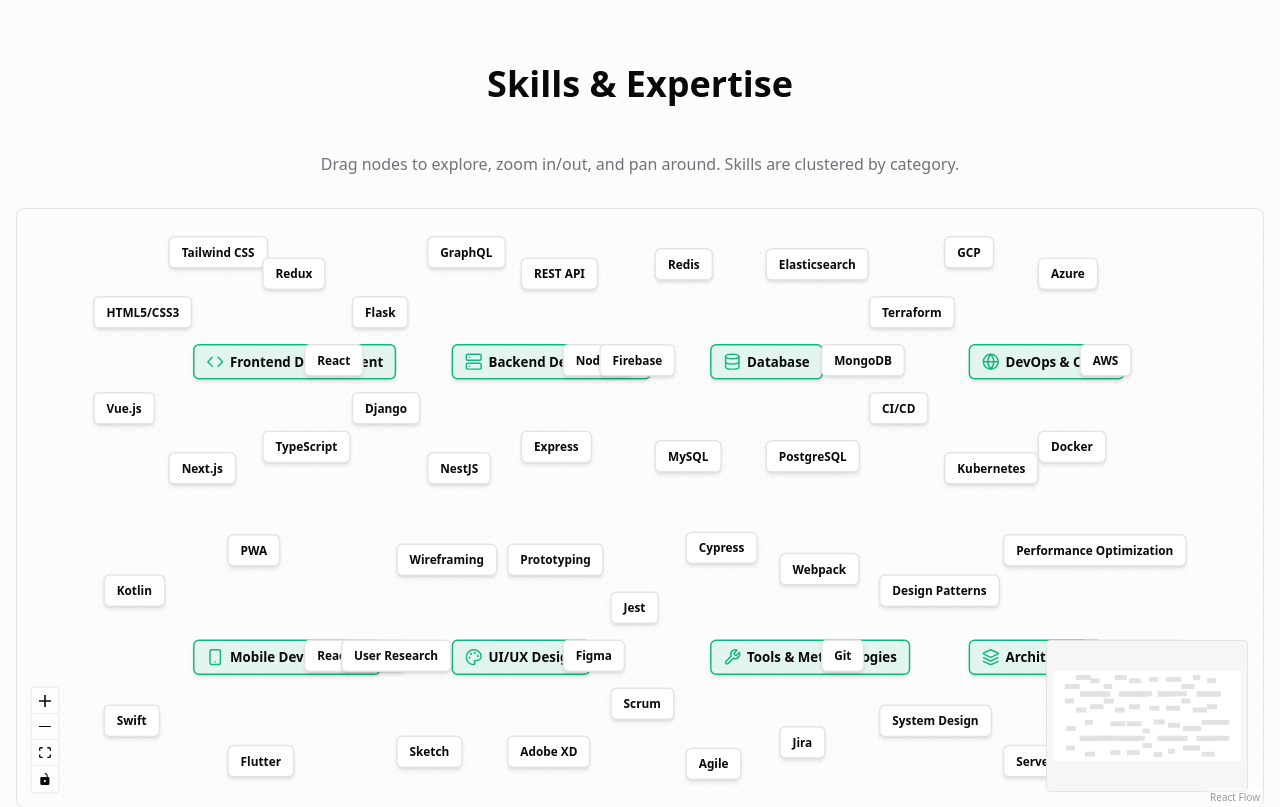
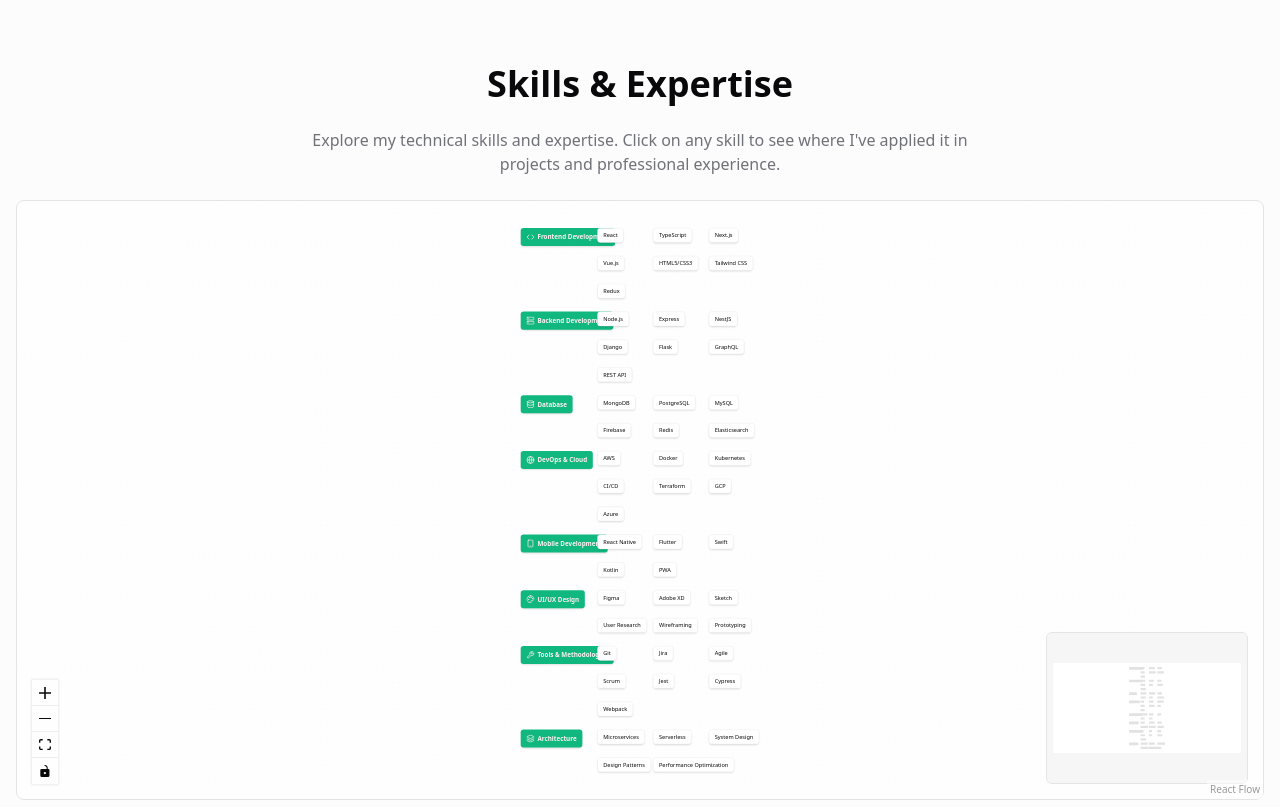
Before and after one commit to Bhanuteja917/project-portfolio-vibe, a React (Vite) app: page / in a window 1280 px wide. Shown: the part 3420-4227 px from the top of the page. Built offline with nearby package versions, Linux system fonts and the light colour scheme.

Commit message:
Refactor skills graph component
The skills graph component has been refactored to resemble the roadmap.sh graph. Clicking on a skill now opens a context pane showing where the skill is used.

```diff
--- a/src/components/SkillsGraph.tsx
+++ b/src/components/SkillsGraph.tsx
@@ -1,5 +1,5 @@
 
-import { useCallback, useEffect, useState } from 'react';
+import { useCallback, useState } from 'react';
 import {
   ReactFlow,
   MiniMap,
@@ -11,9 +11,15 @@ import {
   Node,
   Edge,
   ConnectionLineType,
-  MarkerType,
+  NodeTypes,
+  Position,
 } from '@xyflow/react';
 import '@xyflow/react/dist/style.css';
+import { ContextMenu, ContextMenuContent, ContextMenuTrigger } from './ui/context-menu';
+import { Card, CardContent, CardDescription, CardHeader, CardTitle } from './ui/card';
+import { Sheet, SheetContent, SheetDescription, SheetHeader, SheetTitle } from './ui/sheet';
+import { Dialog, DialogContent, DialogDescription, DialogHeader, DialogTitle } from './ui/dialog';
+import { Popover, PopoverContent, PopoverTrigger } from './ui/popover';
 
 interface SkillCategory {
   title: string;
@@ -21,20 +27,53 @@ interface SkillCategory {
   skills: string[];
 }
 
-// Custom node component for skills
-const SkillNode = ({ data }: { data: { label: string } }) => {
+interface SkillUsage {
+  name: string;
+  description: string;
+  projects?: string[];
+  experience?: string[];
+}
+
+// Sample skill usage data - in a real app, this would come from a proper data source
+const skillUsages: Record<string, SkillUsage> = {
+  "React": {
+    name: "React",
+    description: "A JavaScript library for building user interfaces.",
+    projects: ["Portfolio Website", "E-commerce Dashboard", "Social Media App"],
+    experience: ["3 years at TechCorp", "2 years at StartupX"]
+  },
+  "TypeScript": {
+    name: "TypeScript",
+    description: "A typed superset of JavaScript that compiles to plain JavaScript.",
+    projects: ["Banking API", "Portfolio Website"],
+    experience: ["2 years at FinTech Inc"]
+  },
+  "Node.js": {
+    name: "Node.js",
+    description: "JavaScript runtime built on Chrome's V8 JavaScript engine.",
+    projects: ["REST API", "Backend Services", "Real-time Chat App"],
+    experience: ["4 years at WebDev Agency"]
+  },
+  // More skills could be added here...
+};
+
+// Custom node components
+const SkillNode = ({ data }: { data: { label: string; onClick: () => void } }) => {
   return (
-    <div className="px-4 py-2 shadow-md rounded-lg bg-card border-2 border-border hover:border-primary transition-colors duration-300">
-      <div className="font-bold">{data.label}</div>
+    <div
+      className="px-4 py-2 shadow-md rounded-lg bg-card border border-border hover:border-primary transition-colors duration-300 cursor-pointer"
+      onClick={data.onClick}
+    >
+      <div className="font-medium">{data.label}</div>
     </div>
   );
 };
 
-// Custom node component for categories
+// Category node with styled header
 const CategoryNode = ({ data }: { data: { label: string; icon: React.ReactNode } }) => {
   return (
-    <div className="px-4 py-2 shadow-md rounded-lg bg-primary/10 border-2 border-primary flex items-center gap-2">
-      <div className="text-primary">{data.icon}</div>
+    <div className="px-4 py-3 shadow-md rounded-lg bg-primary text-primary-foreground flex items-center gap-2">
+      <div>{data.icon}</div>
       <div className="font-bold text-lg">{data.label}</div>
     </div>
   );
@@ -47,33 +86,30 @@ interface SkillsGraphProps {
 const SkillsGraph: React.FC<SkillsGraphProps> = ({ skillCategories }) => {
   const [nodes, setNodes, onNodesChange] = useNodesState([]);
   const [edges, setEdges, onEdgesChange] = useEdgesState([]);
-  const [initialized, setInitialized] = useState(false);
+  const [selectedSkill, setSelectedSkill] = useState<string | null>(null);
+  const [isOpen, setIsOpen] = useState(false);
 
-  const onConnect = useCallback((params: any) => {
-    setEdges((eds) => addEdge(params, eds));
-  }, [setEdges]);
+  // Handle node click
+  const handleNodeClick = useCallback((skill: string) => {
+    setSelectedSkill(skill);
+    setIsOpen(true);
+  }, []);
 
   // Generate nodes and edges from skill categories
-  useEffect(() => {
-    if (initialized) return;
-
+  useState(() => {
     const newNodes: Node[] = [];
     const newEdges: Edge[] = [];
 
-    // Calculate the number of categories per row
-    const categoriesPerRow = 4;
-    const radius = 300; // radius for categories
-    const skillRadius = 150; // radius for skills
+    const spacing = 200;
+    let yPosition = 50;
 
-    // Create nodes for categories
+    // Create roadmap-style layout
     skillCategories.forEach((category, categoryIndex) => {
       const categoryId = `category-${categoryIndex}`;
-      const row = Math.floor(categoryIndex / categoriesPerRow);
-      const col = categoryIndex % categoriesPerRow;
 
-      // Position categories in a grid layout
-      const categoryX = col * 350 + 200;
-      const categoryY = row * 400 + 100;
+      // Position categories vertically
+      const categoryY = yPosition;
+      const categoryX = 150;
 
       // Add category node
       newNodes.push({
@@ -84,22 +120,27 @@ const SkillsGraph: React.FC<SkillsGraphProps> = ({ skillCategories }) => {
           label: category.title,
           icon: category.icon
         },
+        targetPosition: Position.Left,
+        sourcePosition: Position.Right,
       });
 
-      // Create nodes for skills in a circular pattern around the category
+      // Position skills in horizontal row after the category
       category.skills.forEach((skill, skillIndex) => {
-        const angle = (skillIndex * 2 * Math.PI) / category.skills.length;
         const skillId = `skill-${categoryIndex}-${skillIndex}`;
-
-        const skillX = categoryX + skillRadius * Math.cos(angle);
-        const skillY = categoryY + skillRadius * Math.sin(angle);
+        const skillX = categoryX + 220 + (skillIndex % 3) * 160;
+        const skillY = categoryY + Math.floor(skillIndex / 3) * 80;
 
         // Add skill node
         newNodes.push({
           id: skillId,
           type: 'skillNode',
           position: { x: skillX, y: skillY },
-          data: { label: skill },
+          data: {
+            label: skill,
+            onClick: () => handleNodeClick(skill)
+          },
+          targetPosition: Position.Left,
+          sourcePosition: Position.Right,
         });
 
         // Add edge connecting category to skill
@@ -109,35 +150,44 @@ const SkillsGraph: React.FC<SkillsGraphProps> = ({ skillCategories }) => {
           target: skillId,
           type: 'smoothstep',
           animated: false,
-          style: { stroke: 'rgba(100, 100, 100, 0.3)', strokeWidth: 2 },
-          markerEnd: {
-            type: MarkerType.ArrowClosed,
-            width: 15,
-            height: 15,
-            color: 'rgba(100, 100, 100, 0.3)',
-          },
+          style: { stroke: 'rgba(100, 100, 100, 0.4)', strokeWidth: 2 },
         });
+
+        // Connect skills to each other within the same category
+        if (skillIndex > 0) {
+          const prevSkillId = `skill-${categoryIndex}-${skillIndex - 1}`;
+          if (skillIndex % 3 !== 0) { // Only connect horizontally aligned skills
+            newEdges.push({
+              id: `edge-${prevSkillId}-${skillId}`,
+              source: prevSkillId,
+              target: skillId,
+              type: 'smoothstep',
+              style: { stroke: 'rgba(100, 100, 100, 0.2)', strokeWidth: 1 },
+            });
+          }
+        }
       });
+
+      // Update vertical position for next category
+      yPosition += Math.max(Math.ceil(category.skills.length / 3) * 80, 120);
     });
 
     setNodes(newNodes);
     setEdges(newEdges);
-    setInitialized(true);
-  }, [skillCategories, setNodes, setEdges, initialized]);
+  }, [skillCategories, setNodes, setEdges, handleNodeClick]);
 
-  const nodeTypes = {
+  const nodeTypes: NodeTypes = {
     skillNode: SkillNode,
     categoryNode: CategoryNode,
   };
 
   return (
-    <div className="w-full h-[600px] rounded-lg border border-border">
+    <div className="relative w-full h-[600px] rounded-lg border border-border bg-background/50">
       <ReactFlow
         nodes={nodes}
         edges={edges}
         onNodesChange={onNodesChange}
         onEdgesChange={onEdgesChange}
-        onConnect={onConnect}
         nodeTypes={nodeTypes}
         fitView
         attributionPosition="bottom-right"
@@ -147,9 +197,59 @@ const SkillsGraph: React.FC<SkillsGraphProps> = ({ skillCategories }) => {
         connectionLineType={ConnectionLineType.SmoothStep}
       >
         <Controls />
-        <MiniMap className="border border-border rounded" zoomable pannable />
+        <MiniMap
+          nodeStrokeWidth={3}
+          zoomable
+          pannable
+          className="bg-card border border-border rounded-md"
+        />
         <Background color="#aaa" gap={16} />
       </ReactFlow>
+
+      {/* Skill detail sheet */}
+      <Sheet open={isOpen} onOpenChange={setIsOpen}>
+        <SheetContent>
+          <SheetHeader>
+            <SheetTitle>{selectedSkill}</SheetTitle>
+            <SheetDescription>
+              {selectedSkill && skillUsages[selectedSkill]
+                ? skillUsages[selectedSkill].description
+                : "A valuable technical skill in my toolkit"}
+            </SheetDescription>
+          </SheetHeader>
+          <div className="py-6">
+            {selectedSkill && skillUsages[selectedSkill] ? (
+              <>
+                {skillUsages[selectedSkill].projects && (
+                  <div className="mb-6">
+                    <h3 className="text-lg font-semibold mb-2">Projects</h3>
+                    <ul className="list-disc pl-5 space-y-1">
+                      {skillUsages[selectedSkill].projects.map((project, i) => (
+                        <li key={i}>{project}</li>
+                      ))}
+                    </ul>
+                  </div>
+                )}
+
+                {skillUsages[selectedSkill].experience && (
+                  <div>
+                    <h3 className="text-lg font-semibold mb-2">Experience</h3>
+                    <ul className="list-disc pl-5 space-y-1">
+                      {skillUsages[selectedSkill].experience.map((exp, i) => (
+                        <li key={i}>{exp}</li>
+                      ))}
+                    </ul>
+                  </div>
+                )}
+              </>
+            ) : (
+              <div className="text-muted-foreground">
+                No detailed information available for this skill yet.
+              </div>
+            )}
+          </div>
+        </SheetContent>
+      </Sheet>
     </div>
   );
 };
--- a/src/components/sections/Skills.tsx
+++ b/src/components/sections/Skills.tsx
@@ -59,13 +59,13 @@ const Skills = () => {
   return (
     <Section id="skills" className="bg-muted/30">
       <div>
-        <h2 className="text-3xl md:text-4xl font-bold mb-12 text-center animate-fade-in">
+        <h2 className="text-3xl md:text-4xl font-bold mb-6 text-center animate-fade-in">
           Skills & Expertise
         </h2>
 
-        <div className="mb-8 text-center">
+        <div className="mb-6 text-center">
           <p className="text-muted-foreground max-w-2xl mx-auto">
-            Drag nodes to explore, zoom in/out, and pan around. Skills are clustered by category.
+            Explore my technical skills and expertise. Click on any skill to see where I've applied it in projects and professional experience.
           </p>
         </div>
 
```
